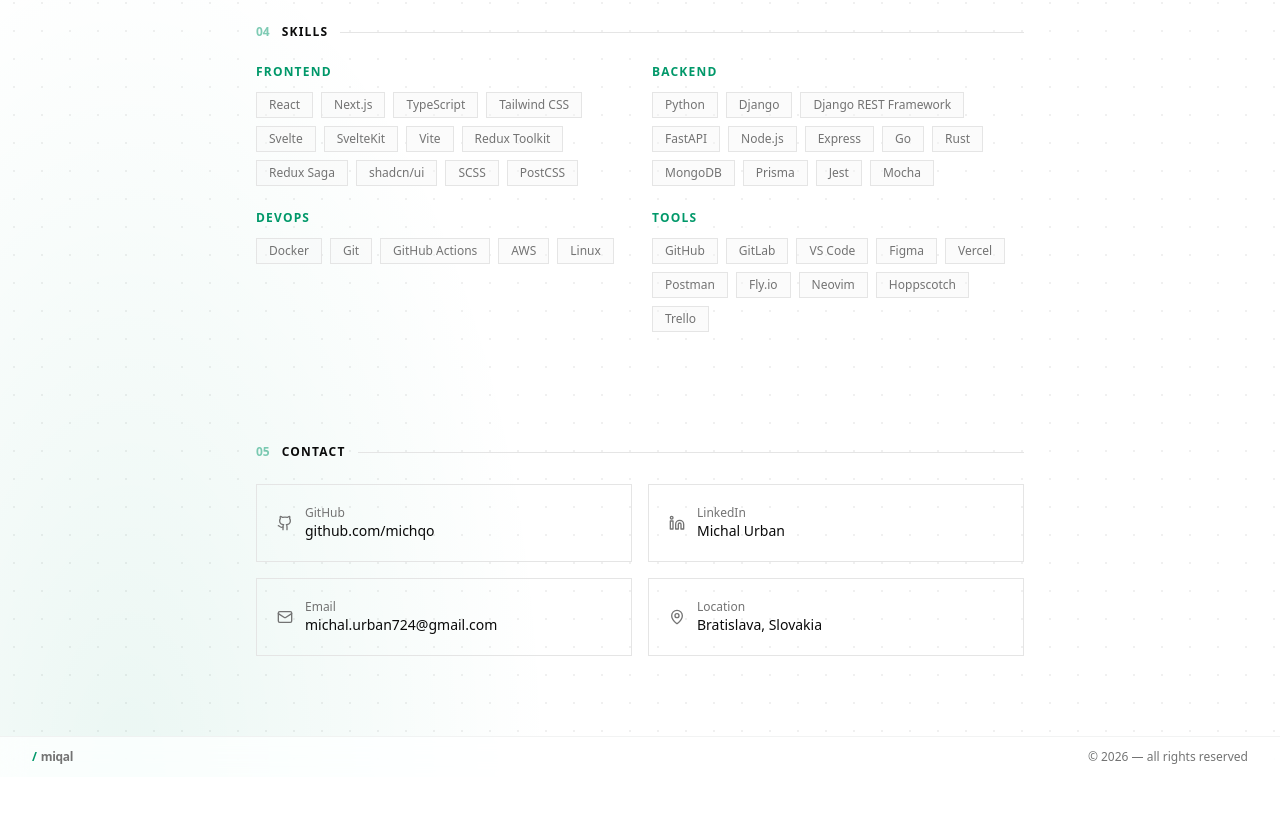
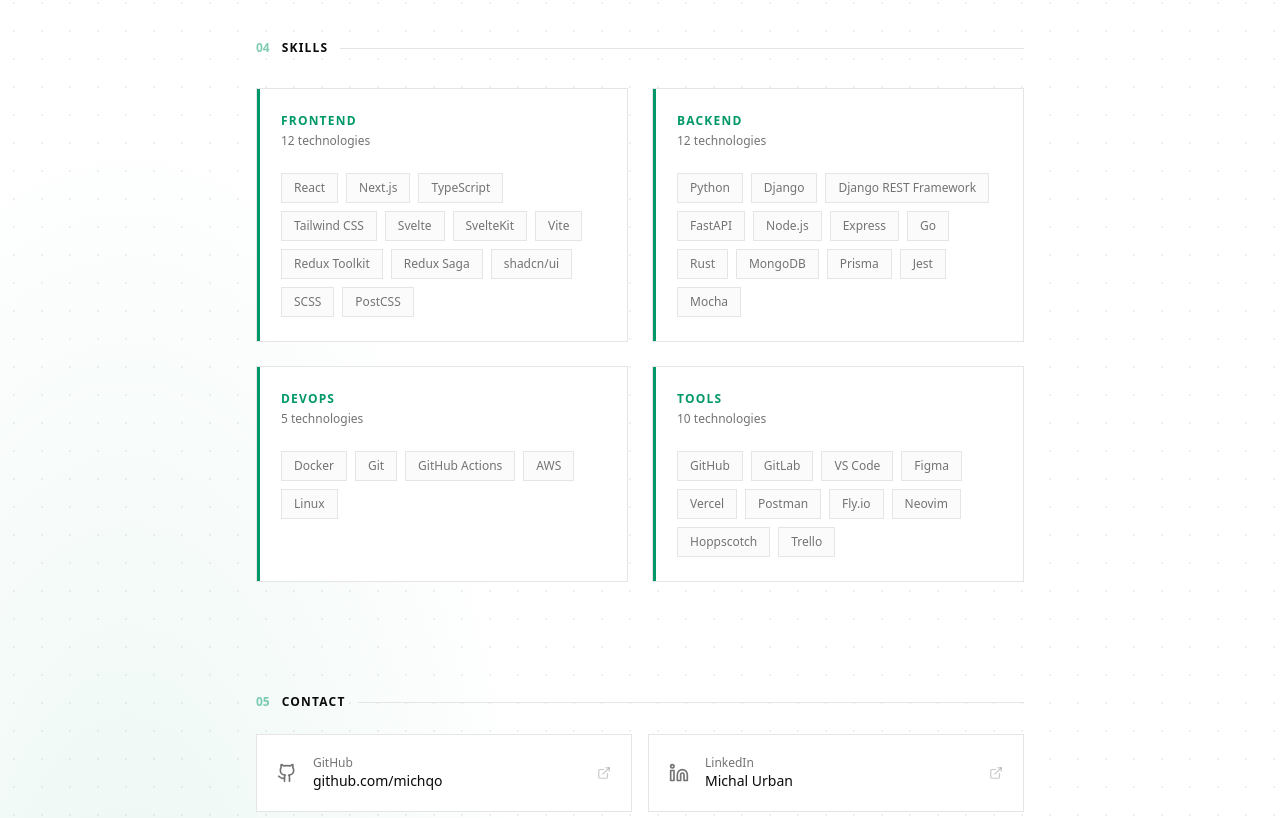
Before and after one commit to michqo/portfolio, a Next.js app: page /en in a window 1280 px wide. Shown: the part 2419-3237 px from the top of the page. Before the commit the page ends 3196 px from the top, so only its background shows below. Built offline with nearby package versions, Linux system fonts and the light colour scheme.

Commit message:
feat: update skills, contact styles

```diff
--- a/app/[locale]/page.tsx
+++ b/app/[locale]/page.tsx
@@ -268,9 +268,9 @@
           </FadeInView>
         </div>
 
-        <div id="skills" className="mt-16 pt-8">
+        <div id="skills" className="mt-20 pt-8">
           <FadeInView>
-          <div className="mb-6 flex items-center gap-3">
+          <div className="mb-8 flex items-center gap-3">
             <span className="text-xs font-bold text-primary/50">04</span>
             <span className="text-xs font-semibold uppercase tracking-widest text-foreground">{t("skills.sectionTitle")}</span>
             <div className="h-px flex-1 bg-border" />
@@ -333,15 +333,17 @@
                 },
               ] as const
             ).map(({ labelKey, items }) => (
-              <div key={labelKey}>
-                <div className="mb-3 text-xs font-semibold uppercase tracking-widest text-primary">
+              <div key={labelKey} className="relative border border-border bg-card p-6 transition-colors hover:border-primary/50">
+                <div className="absolute inset-y-0 left-0 w-0.75 bg-primary" />
+                <div className="mb-1 text-xs font-semibold uppercase tracking-widest text-primary">
                   {t(`skills.${labelKey}`)}
                 </div>
+                <div className="mb-6 text-xs text-muted-foreground">{items.length} technologies</div>
                 <div className="flex flex-wrap gap-2">
                   {items.map((item) => (
                     <span
                       key={item}
-                      className="border border-border bg-muted/40 px-3 py-1 text-xs text-muted-foreground transition-colors hover:border-primary hover:text-primary"
+                      className="border border-border bg-muted/40 px-3 py-1.5 text-xs text-muted-foreground transition-colors hover:border-primary hover:text-primary"
                     >
                       {item}
                     </span>
@@ -365,47 +367,53 @@
               href="https://github.com/michqo"
               target="_blank"
               rel="noopener noreferrer"
-              className="group flex items-center gap-3 border border-border p-5 transition-colors hover:border-primary"
+              className="group relative flex items-center gap-4 border border-border bg-card p-5 transition-colors hover:border-primary"
             >
-              <Github className="h-4 w-4 shrink-0 text-muted-foreground transition-colors group-hover:text-primary" />
-              <div className="min-w-0">
+              <div className="absolute inset-y-0 left-0 w-0.75 bg-primary opacity-0 transition-opacity group-hover:opacity-100" />
+              <Github className="h-5 w-5 shrink-0 text-muted-foreground transition-colors group-hover:text-primary" />
+              <div className="min-w-0 flex-1">
                 <div className="text-xs text-muted-foreground">GitHub</div>
-                <div className="truncate text-sm transition-colors group-hover:text-primary">
+                <div className="truncate font-mono text-sm transition-colors group-hover:text-primary">
                   github.com/michqo
                 </div>
               </div>
+              <ExternalLink className="h-3.5 w-3.5 shrink-0 text-muted-foreground/40 transition-all group-hover:text-primary group-hover:translate-x-0.5 group-hover:-translate-y-0.5" />
             </a>
             <a
               href="https://www.linkedin.com/in/michal-urban-0a763a324/"
               target="_blank"
               rel="noopener noreferrer"
-              className="group flex items-center gap-3 border border-border p-5 transition-colors hover:border-primary"
+              className="group relative flex items-center gap-4 border border-border bg-card p-5 transition-colors hover:border-primary"
             >
-              <Linkedin className="h-4 w-4 shrink-0 text-muted-foreground transition-colors group-hover:text-primary" />
-              <div className="min-w-0">
+              <div className="absolute inset-y-0 left-0 w-0.75 bg-primary opacity-0 transition-opacity group-hover:opacity-100" />
+              <Linkedin className="h-5 w-5 shrink-0 text-muted-foreground transition-colors group-hover:text-primary" />
+              <div className="min-w-0 flex-1">
                 <div className="text-xs text-muted-foreground">LinkedIn</div>
-                <div className="truncate text-sm transition-colors group-hover:text-primary">
+                <div className="truncate font-mono text-sm transition-colors group-hover:text-primary">
                   Michal Urban
                 </div>
               </div>
+              <ExternalLink className="h-3.5 w-3.5 shrink-0 text-muted-foreground/40 transition-all group-hover:text-primary group-hover:translate-x-0.5 group-hover:-translate-y-0.5" />
             </a>
             <a
               href="mailto:michal.urban724@gmail.com"
-              className="group flex items-center gap-3 border border-border p-5 transition-colors hover:border-primary"
+              className="group relative flex items-center gap-4 border border-border bg-card p-5 transition-colors hover:border-primary"
             >
-              <Mail className="h-4 w-4 shrink-0 text-muted-foreground transition-colors group-hover:text-primary" />
-              <div className="min-w-0">
+              <div className="absolute inset-y-0 left-0 w-0.75 bg-primary opacity-0 transition-opacity group-hover:opacity-100" />
+              <Mail className="h-5 w-5 shrink-0 text-muted-foreground transition-colors group-hover:text-primary" />
+              <div className="min-w-0 flex-1">
                 <div className="text-xs text-muted-foreground">Email</div>
-                <div className="truncate text-sm transition-colors group-hover:text-primary">
+                <div className="truncate font-mono text-sm transition-colors group-hover:text-primary">
                   michal.urban724@gmail.com
                 </div>
               </div>
+              <ExternalLink className="h-3.5 w-3.5 shrink-0 text-muted-foreground/40 transition-all group-hover:text-primary group-hover:translate-x-0.5 group-hover:-translate-y-0.5" />
             </a>
-            <div className="flex items-center gap-3 border border-border p-5">
-              <MapPin className="h-4 w-4 shrink-0 text-muted-foreground" />
-              <div>
+            <div className="flex items-center gap-4 border border-border bg-card p-5">
+              <MapPin className="h-5 w-5 shrink-0 text-muted-foreground" />
+              <div className="min-w-0 flex-1">
                 <div className="text-xs text-muted-foreground">{t("contact.locationLabel")}</div>
-                <div className="text-sm">{t("contact.location")}</div>
+                <div className="font-mono text-sm">{t("contact.location")}</div>
               </div>
             </div>
           </div>
```
